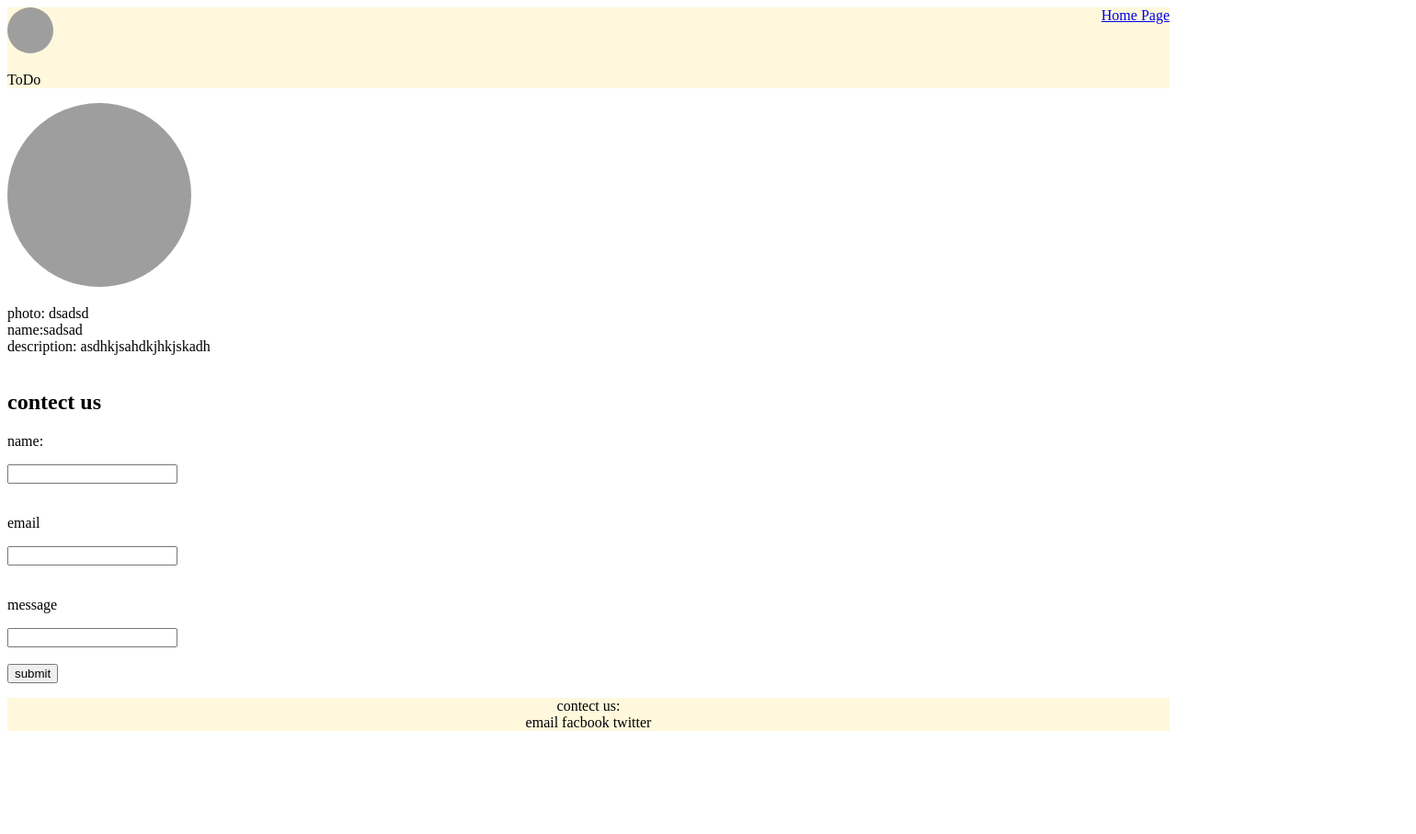
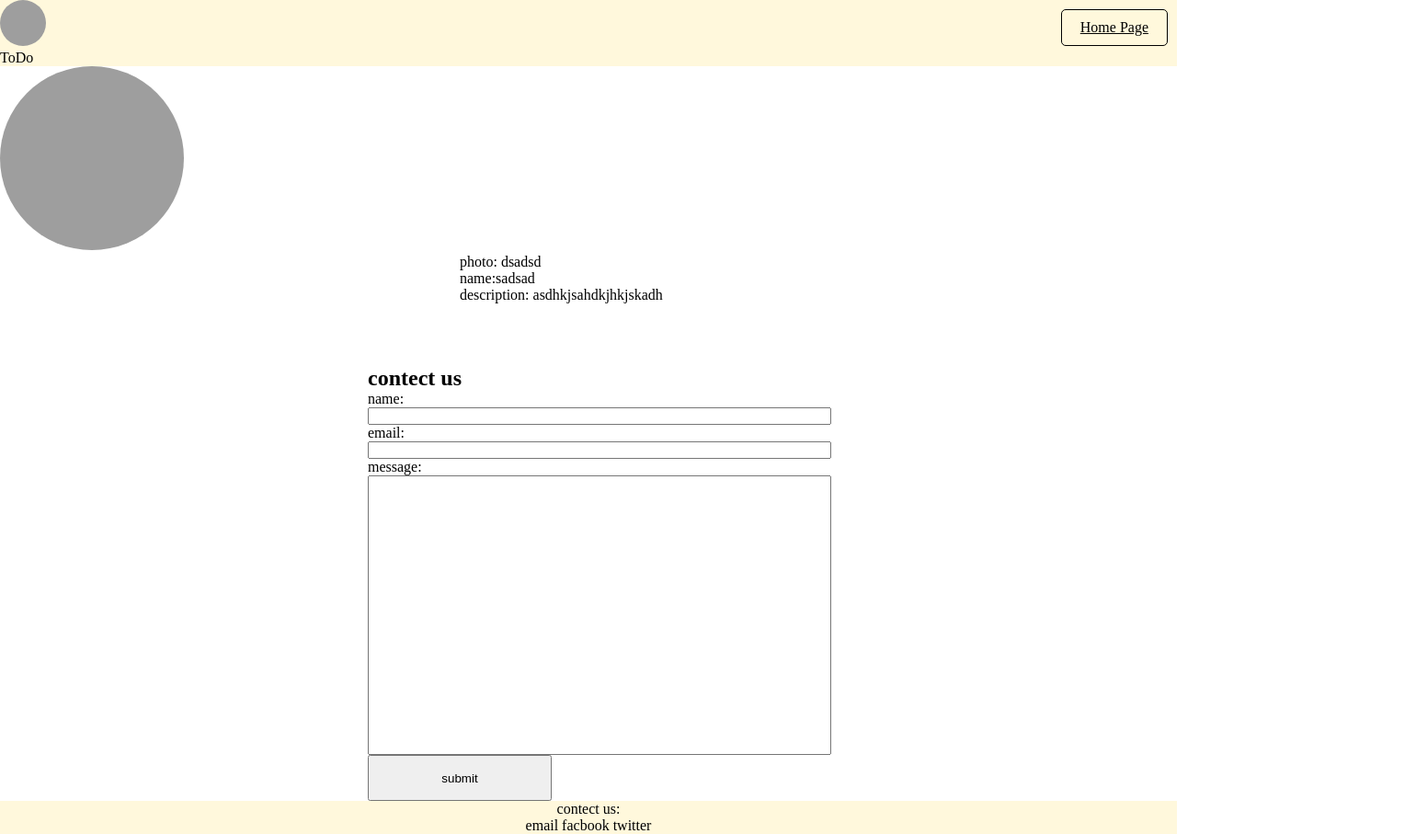
Before and after one commit to wesam1999/todo-project, a plain HTML site: page html/about.html in a window 1280 px wide. Shown: the whole page at 92% size, 1540 px wide, since content can reach past the window. Before the commit the page ends 811 px from the top, so only its background shows below. Drawn offline with Linux system fonts and the light colour scheme; grey boxes are pictures that could not be loaded.

Commit message:
change the css page

```diff
--- a/about.html
+++ b/html/about.html
@@ -5,7 +5,7 @@
     <meta http-equiv="X-UA-Compatible" content="IE=edge">
     <meta name="viewport" content="width=device-width, initial-scale=1.0">
     <title>About Page</title>
-    <link rel="stylesheet" href="styleAB.css".css">
+    <link rel="stylesheet" href="/style/styleAB.css">
 </head>
 <body>
     <header>
@@ -15,20 +15,20 @@
 
             </header>
             <main>
-                <section>
+                <section id="introdcuion">
                     <img src="https://cdn.pixabay.com/photo/2018/08/28/12/41/avatar-3637425_960_720.png" alt="img for person"class="img2">
-                    <p class="qwr">photo: dsadsd <br>
+                    <p>photo: dsadsd <br>
                          name:sadsad  <br>
                          description: asdhkjsahdkjhkjskadh  <br><br>
                         </p>
                 </section>
 
-                  <section>
+                  <section id="contectus">
                       <h1>contect us</h1>
-                      <p>name:</p><input type="name" id="name" name="name"><br><br>
-                    <p>email</p><input type="email" id="email" name="email"><br><br>
-                    <p>message</p><input type="message" id="message" name="message"><br><br>
-                    <button class="button button1">submit</button>
+                      <div><p>name:</p><input type="name" id="name" name="name"></div>
+                      <div><p>email:</p><input type="email" id="email" name="email"></div>
+                      <div><p>message:</p><input type="message" id="message" name="message"><br></div>
+                      <div><button class="button button1">submit</button></div>
                 </section>
             </main>
             <footer>
--- a/style.css
+++ b/style/style.css
@@ -1,9 +1,23 @@
+* {
+    padding: 0;
+    margin: 0;
+}
 table, th, td {
     border:1px solid black;
     margin-top: 100px;
   margin-bottom: 100px;
   padding-top: 20px;
   padding-bottom: 20px;
+  border-radius: 5px;
+
+}
+td{
+    text-align: center;
+    font-weight: bold;
+}
+h1{
+
+    text-align: center;
 
 }
 
@@ -21,5 +35,14 @@ footer{
 }
 a {
     float: right;
+    border: 1px solid #000;
+    color: black;
+    padding: 10px 20px;
+    margin: 10px;
+    border-radius: 5px;
 
 }
+.status{background-color: blue;
+
+
+}
--- /dev/null
+++ b/style/styleAB.css
@@ -0,0 +1,64 @@
+* {
+    padding: 0px  0px;
+    margin: 0px 0px;
+}
+header a{
+    float: right;
+    border: 1px solid #000;
+    color: black;
+    padding: 10px 20px;
+    margin: 10px;
+    border-radius: 5px;
+
+}
+header{
+    background-color: cornsilk;
+    }
+    footer{
+        background-color: cornsilk;
+        text-align: center;
+    }
+    .img{
+        border-radius: 100%;
+        width: 50px;
+        height: 50px;
+    }
+    .img2{border-radius: 50%;
+        width: 200px;
+        height: 200px;
+        padding: 0;
+        margin: 0px  0px;
+    }
+
+    header >a{
+            float: right;
+    }
+    #contectus{width: 1140px;
+        margin: 0px 400px;
+    }
+    #introdcuion{
+        padding: 0px  0px;
+    margin: 0px 0px;
+
+    }
+    #introdcuion p{
+        margin: 0px 500px;
+        margin-bottom: 50px;
+
+        display: flex;
+        padding: 0px  0px;
+}
+    #contectus div{
+padding: 0;
+    margin: 0;
+}
+#contectus div input{
+    width: 500px;
+}
+#message{
+    height: 300px;
+}
+#contectus div button{
+    width: 200px;
+height:50px ;
+}
--- a/styleAB.css
+++ /dev/null
@@ -1,20 +0,0 @@
-header{
-    background-color: cornsilk;
-    }
-    footer{
-        background-color: cornsilk;
-        text-align: center;
-    }
-    .img{
-        border-radius: 100%;
-        width: 50px;
-        height: 50px;
-    }
-    .img2{border-radius: 50%;
-        width: 200px;
-        height: 200px;
-
-    }
-    header >a{
-            float: right;
-    }
```
Also changed, not shown: html/index.html (renamed from index.html, +6 -6 lines), assets/wireframe 2.png (renamed from wireframe 2.png), assets/wireframe.png (renamed from wireframe.png).
